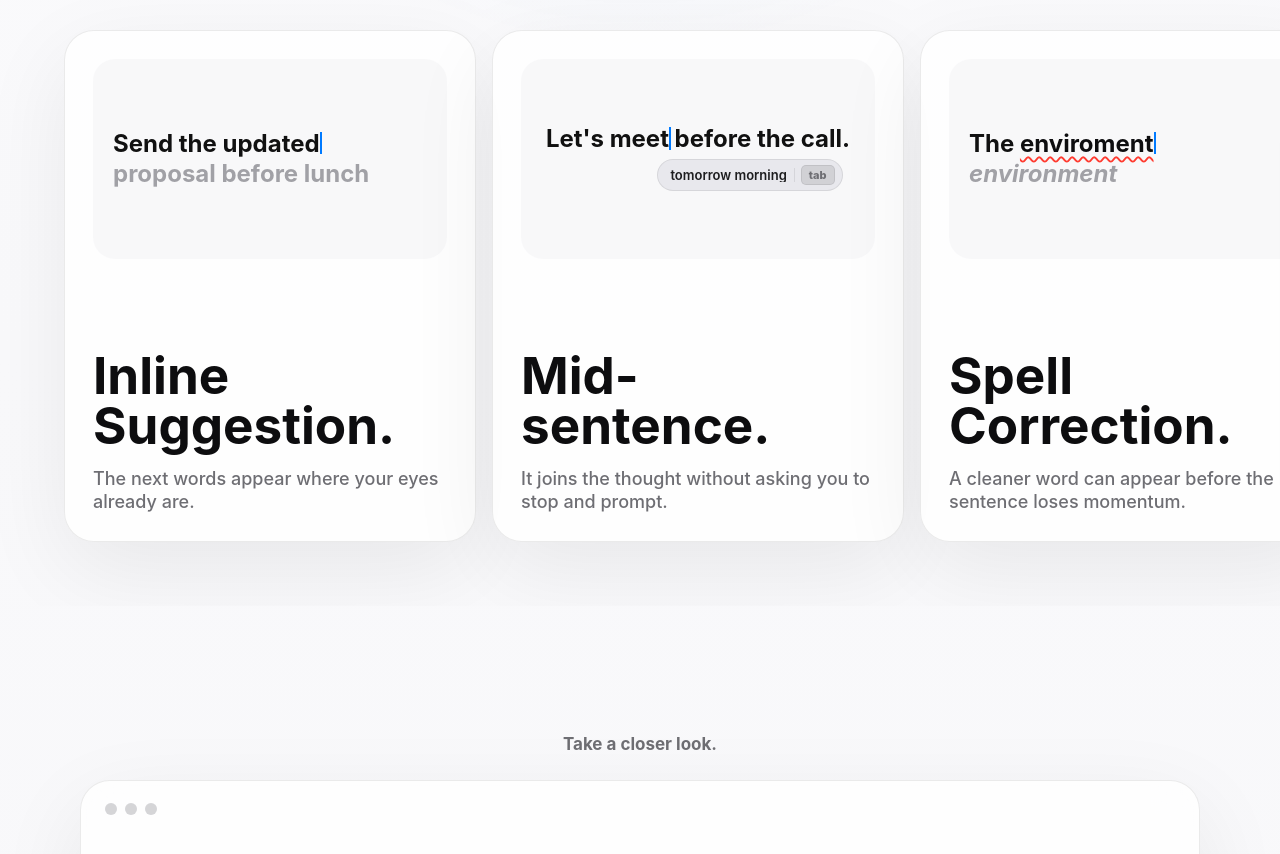
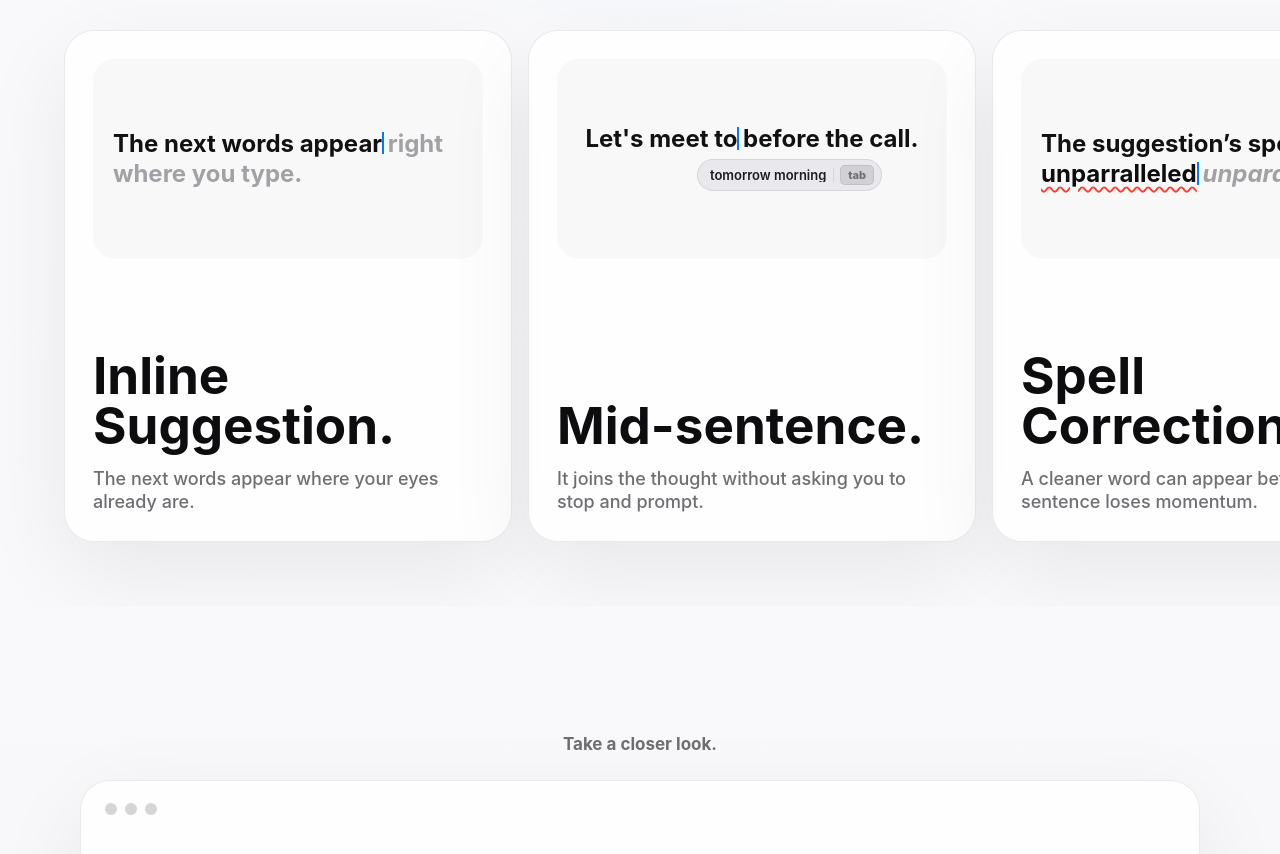
Before and after one commit to TC-X/superbinary_website, a React (Vite) app: page / in a window 1280 px wide. Shown: the part 1192-2046 px from the top of the page. Built offline with nearby package versions, Linux system fonts and the light colour scheme.

Commit message:
fix: rewording

```diff
--- a/src/components/FeatureDemos.tsx
+++ b/src/components/FeatureDemos.tsx
@@ -12,7 +12,7 @@ export function InlineSuggestionDemo({ className = '' }: DemoProps) {
   return (
     <div className={className}>
       <p className={demoLineClass}>
-        <SuggestionText accepted="Send the updated" ghost=" proposal before lunch" />
+        <SuggestionText accepted="The next words appear" ghost=" right where you type." />
       </p>
     </div>
   )
@@ -22,7 +22,7 @@ export function MidSentenceDemo({ className = '' }: DemoProps) {
   return (
     <div className={cx('relative min-h-18.5 pt-0.5', className)}>
       <p className={`${demoLineClass} line-clamp-1`}>
-        <span className="text-accepted">Let's meet</span>
+        <span className="text-accepted">Let's meet to</span>
         <Caret />
         <span className="text-accepted"> before the call.</span>
       </p>
@@ -43,14 +43,14 @@ export function SpellCorrectionDemo({ className = '' }: DemoProps) {
   return (
     <div className={className}>
       <p className={demoLineClass}>
-        <span className="text-accepted">The </span>
+        <span className="text-accepted">The suggestion’s speed is </span>
         <span className="underline decoration-[#ff3b30] decoration-wavy decoration-[0.09375rem] underline-offset-4 dark:decoration-[#ff453a]">
-          enviroment
+          unparralleled
         </span>
         <span className="whitespace-nowrap">
           <Caret />
         </span>
-        <span className="text-ghost italic"> environment</span>
+        <span className="text-ghost italic"> unparalleled.</span>
       </p>
     </div>
   )
@@ -59,8 +59,8 @@ export function SpellCorrectionDemo({ className = '' }: DemoProps) {
 export function PrivateOnMacDemo({ className = '' }: DemoProps) {
   return (
     <div className={cx('w-full', className)}>
-      <p className="m-0 leading-[1.28] font-[650] min-[56.25rem]:text-xl">
-        <SuggestionText accepted="Everything stays" ghost=" on your Mac." />
+      <p className={demoLineClass}>
+        <SuggestionText accepted="What happens on your Mac," ghost=" stays on your Mac." />
       </p>
     </div>
   )
--- a/src/routes/LandingPage.tsx
+++ b/src/routes/LandingPage.tsx
@@ -2,7 +2,12 @@ import { CSSProperties, ReactNode, useRef, useState } from 'react'
 import { ChevronLeft, ChevronRight } from 'lucide-react'
 
 import { DownloadModal } from '../components/DownloadModal'
-import { InlineSuggestionDemo, MidSentenceDemo, PrivateOnMacDemo, SpellCorrectionDemo } from '../components/FeatureDemos'
+import {
+  InlineSuggestionDemo,
+  MidSentenceDemo,
+  PrivateOnMacDemo,
+  SpellCorrectionDemo,
+} from '../components/FeatureDemos'
 import { ScrollSuggestionText, SuggestionText } from '../components/SuggestionText'
 import { cx } from '../lib/classes'
 import { useScrollProgress } from '../lib/useScrollProgress'
@@ -209,7 +214,9 @@ function Highlights() {
       id="highlights"
       aria-labelledby="highlights-title"
     >
-      <div className={cx(wideRailInsetClass, 'mb-10 grid grid-cols-[1fr_auto] items-end gap-6 max-[56.25rem]:grid-cols-1')}>
+      <div
+        className={cx(wideRailInsetClass, 'mb-10 grid grid-cols-[1fr_auto] items-end gap-6 max-[56.25rem]:grid-cols-1')}
+      >
         <div>
           <p className={eyebrowClass}>Get the highlights.</p>
           <h2
@@ -252,7 +259,7 @@ function Highlights() {
       >
         {cards.map((card) => (
           <article
-            className="flex h-[32rem] w-[min(25.75rem,78vw)] shrink-0 snap-start flex-col justify-between rounded-[1.875rem] border border-hairline bg-panel p-7 shadow-panel max-[38.75rem]:h-[29rem] max-[38.75rem]:p-6"
+            className="flex h-[32rem] w-[min(28rem,80vw)] shrink-0 snap-start flex-col justify-between rounded-[1.875rem] border border-hairline bg-panel p-7 shadow-panel max-[38.75rem]:h-[29rem] max-[38.75rem]:p-6"
             data-highlight-card
             key={card.title}
           >
@@ -283,7 +290,13 @@ function SpatialAwarenessStory() {
     'absolute max-w-[14.375rem] translate-y-[calc((1-var(--mind-progress))*1.125rem)] rounded-full border border-hairline bg-panel/60 px-3.75 py-2.5 text-sm leading-[1.28] font-[620] text-muted opacity-[clamp(0.08,calc(var(--mind-progress)*0.26),0.26)] backdrop-blur-[1rem] transition-[opacity,transform] duration-[240ms] max-[56.25rem]:hidden motion-reduce:translate-y-0 motion-reduce:opacity-20'
 
   return (
-    <section className={storySectionClass} id="spatial-awareness" ref={ref} style={sectionStyle} aria-labelledby="mind-title">
+    <section
+      className={storySectionClass}
+      id="spatial-awareness"
+      ref={ref}
+      style={sectionStyle}
+      aria-labelledby="mind-title"
+    >
       <div className={stickyFrameClass}>
         <div className={stageClass}>
           <p className={storyLabelClass}>Spatial Awareness</p>
@@ -376,7 +389,10 @@ function AppsSection() {
         </DesktopWindow>
         <DesktopWindow app="Mail" icon="mail" className="bottom-[16%] left-[14%] z-[5] w-[35rem]">
           <p className="m-0 text-[1.375rem] leading-[1.24] font-[700] text-ink">
-            <SuggestionText accepted="Thanks Sarah. I’ll send the concise version" ghost=" before our Tuesday review." />
+            <SuggestionText
+              accepted="Thanks Sarah. I’ll send the concise version"
+              ghost=" before our Tuesday review."
+            />
           </p>
         </DesktopWindow>
         <DesktopWindow app="Docs" icon="docs" className="right-[9%] bottom-[8%] z-[2] w-[25rem] opacity-[0.86]">
@@ -384,7 +400,10 @@ function AppsSection() {
             <SuggestionText accepted="The main idea is simple:" ghost=" less typing, more thinking." />
           </p>
         </DesktopWindow>
-        <div className="absolute bottom-4 left-1/2 z-[6] flex -translate-x-1/2 gap-2 rounded-[1.25rem] border border-hairline bg-panel/80 px-3 py-2 backdrop-blur-[1.25rem] max-[56.25rem]:hidden" aria-hidden="true">
+        <div
+          className="absolute bottom-4 left-1/2 z-[6] flex -translate-x-1/2 gap-2 rounded-[1.25rem] border border-hairline bg-panel/80 px-3 py-2 backdrop-blur-[1.25rem] max-[56.25rem]:hidden"
+          aria-hidden="true"
+        >
           {['messages', 'notes', 'mail', 'docs'].map((icon) => (
             <img
               alt=""
@@ -430,10 +449,7 @@ function PrivacySection() {
     >
       <div className="mx-auto w-[min(73.75rem,100%)]">
         <div className="mx-auto max-w-220 text-center">
-          <div
-            className="mx-auto mb-7 h-[clamp(4rem,8vw,6rem)] w-[clamp(4rem,8vw,6rem)] text-ink"
-            aria-hidden="true"
-          >
+          <div className="mx-auto mb-7 h-[clamp(4rem,8vw,6rem)] w-[clamp(4rem,8vw,6rem)] text-ink" aria-hidden="true">
             <svg className="block h-full w-full" viewBox="0 0 72 72" role="img">
               <path
                 d="M22 32v-7.5C22 16.2 28.3 10 36 10s14 6.2 14 14.5V32h-7v-7.5c0-4.4-3.1-7.5-7-7.5s-7 3.1-7 7.5V32h-7Z"
@@ -494,7 +510,8 @@ function NativePricing({ onDownload }: { onDownload: () => void }) {
         <p className={eyebrowClass}>Built for Mac.</p>
         <h2 className={h2Class}>Quiet by default.</h2>
         <p className={sectionHeadCopyClass}>
-          Superbinary lives in the menu bar, follows the keyboard, and stays out of the way until the next words are useful.
+          Superbinary lives in the menu bar, follows the keyboard, and stays out of the way until the next words are
+          useful.
         </p>
       </div>
       <div className="mx-auto mt-11 w-[min(61.25rem,100%)] border-y border-hairline">
@@ -517,7 +534,10 @@ function NativePricing({ onDownload }: { onDownload: () => void }) {
             Early bird price. Regular $129.99. No credit card required.
           </p>
         </div>
-        <DownloadButton className="min-h-11.5 px-6 text-[1.0625rem] max-[56.25rem]:justify-self-center" onClick={onDownload}>
+        <DownloadButton
+          className="min-h-11.5 px-6 text-[1.0625rem] max-[56.25rem]:justify-self-center"
+          onClick={onDownload}
+        >
           Download for Mac
         </DownloadButton>
       </div>
```
